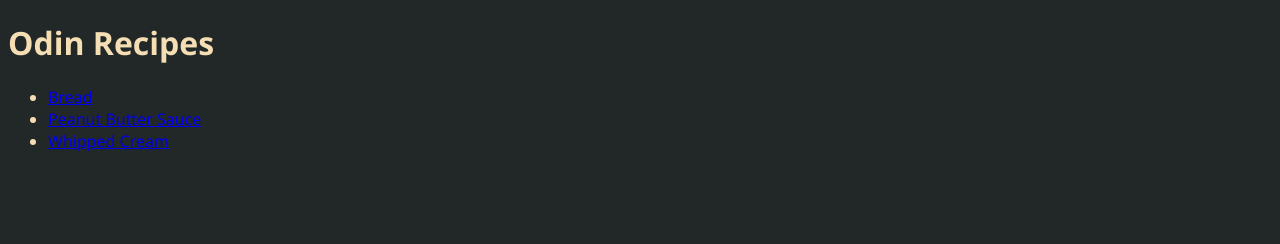
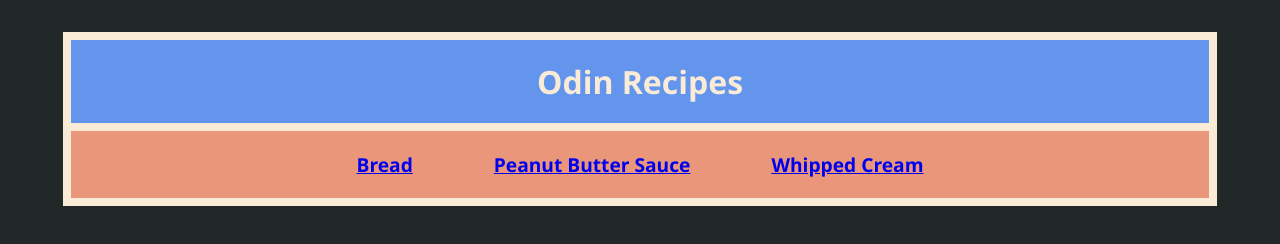
Before and after one commit to tfalasco/odin-recipes, a plain HTML site: page index.html in a window 1280 px wide. Drawn offline with Linux system fonts and the light colour scheme.

Commit message:
Add style to index.html

```diff
--- a/css/styles.css
+++ b/css/styles.css
@@ -1,3 +1,7 @@
+html {
+    box-sizing: border-box;
+}
+
 body {
     color:wheat;
     background-color:rgb(34, 40, 40);
@@ -12,3 +16,32 @@ body {
 .credit {
     font-size: small;
 }
+
+.recipe-list {
+    background-color: antiquewhite;
+    padding: 8px;
+    width: 90%;
+    margin: 2em auto;
+}
+
+.recipe-list .header {
+    color: antiquewhite;
+    background-color: cornflowerblue;
+    padding: 20px;
+    text-align: center;
+    margin: 0px 0px 8px 0px;
+}
+
+.recipe-list .unordered {
+    background-color:darksalmon;
+    padding: 20px;
+    text-align: center;
+    margin: 8px 0px 0px 0px;
+}
+
+.recipe-list .list-item {
+    display: inline-block;
+    font-size: larger;
+    padding: 0px 2em;
+    font-weight: bold;
+}
--- a/index.html
+++ b/index.html
@@ -6,11 +6,13 @@
         <link rel="stylesheet" href="css/styles.css">
     </head>
     <body>
-        <h1>Odin Recipes</h1>
-        <ul>
-            <li><a href="recipes/bread.html">Bread</a></li>
-            <li><a href="recipes/peanut-butter-sauce.html">Peanut Butter Sauce</a></li>
-            <li><a href="recipes/whipped-cream.html">Whipped Cream</a></li>
-        </ul>
+        <div class="recipe-list">
+        <h1 class="header">Odin Recipes</h1>
+            <ul class="unordered">
+                <li class="list-item"><a href="recipes/bread.html">Bread</a></li>
+                <li class="list-item"><a href="recipes/peanut-butter-sauce.html">Peanut Butter Sauce</a></li>
+                <li class="list-item"><a href="recipes/whipped-cream.html">Whipped Cream</a></li>
+            </ul>
+        </div>
     </body>
 </html>
```
